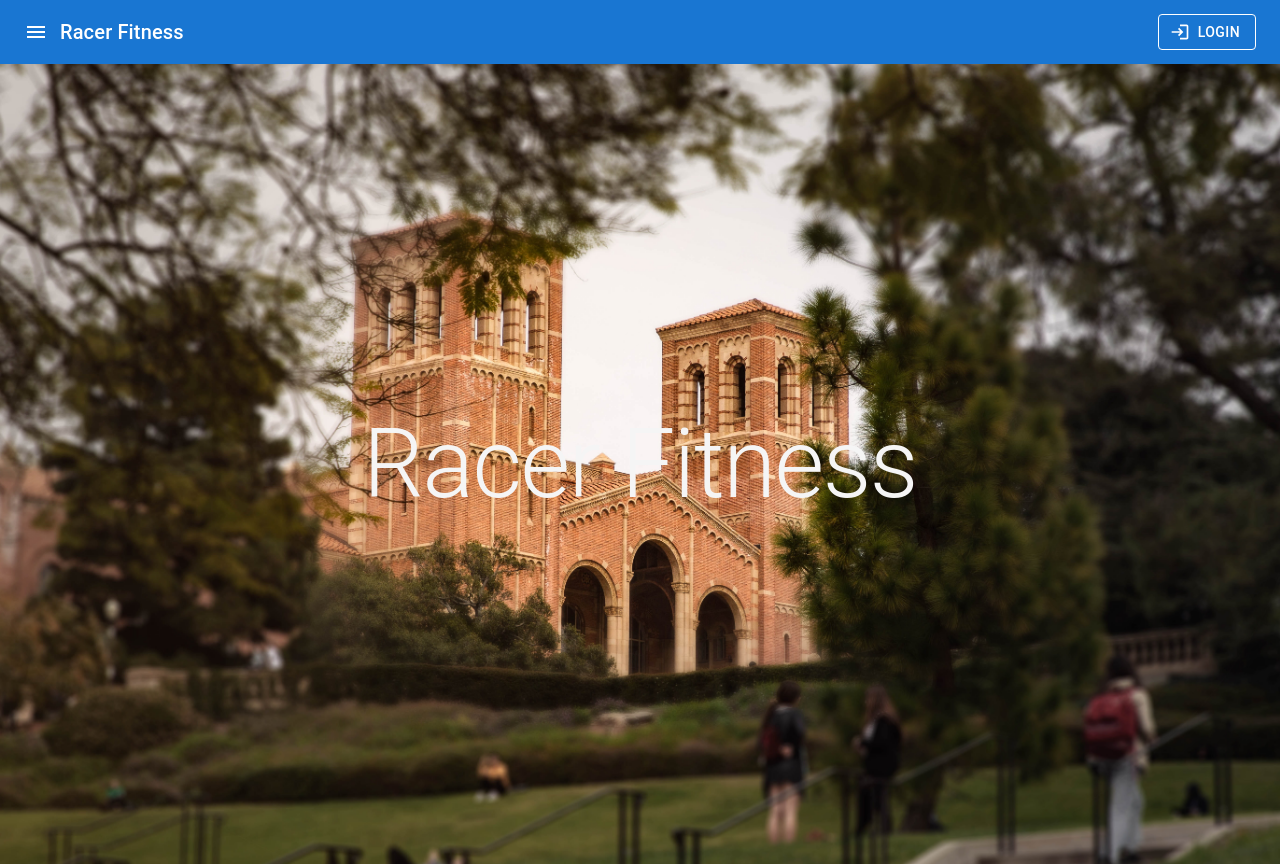
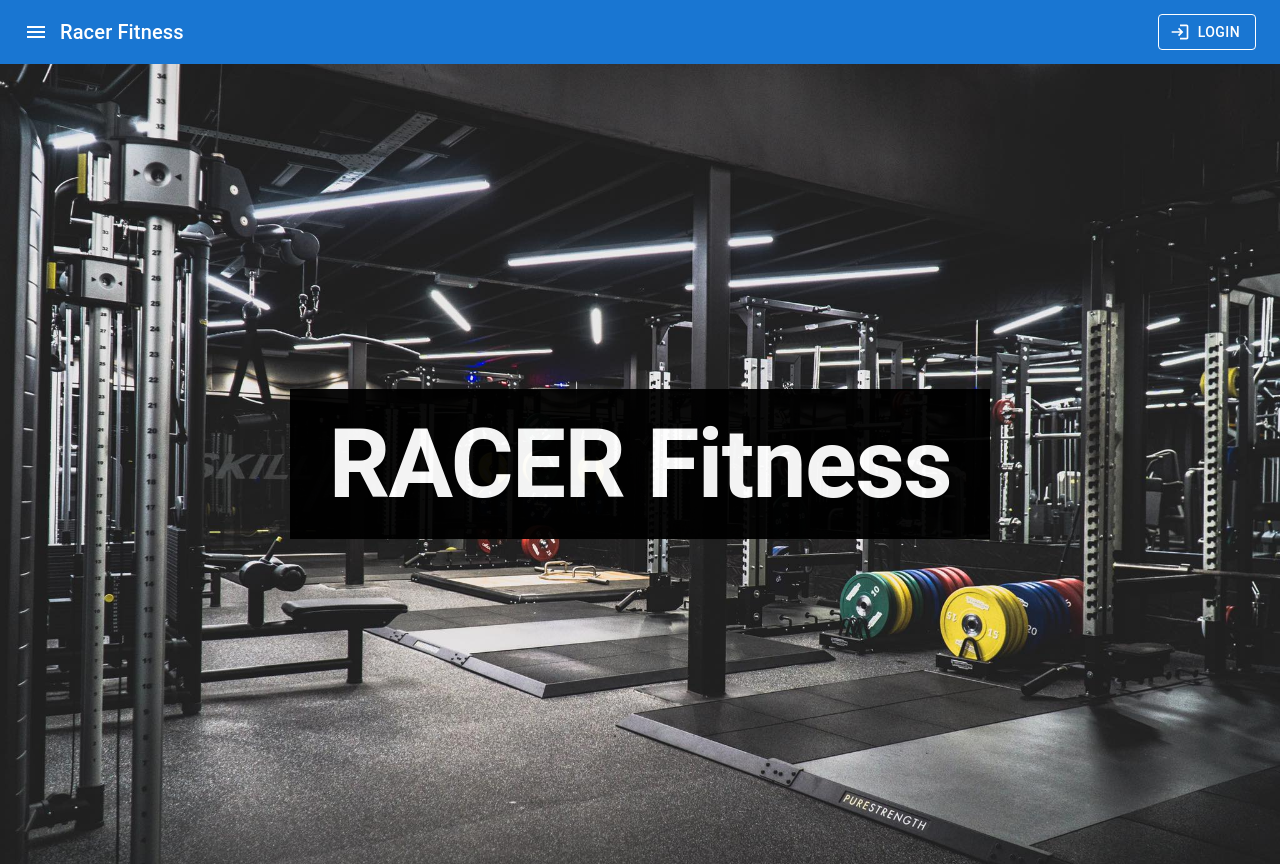
Before and after one commit to Shizhuo-Zhu/CS-35L-Fall-2022, a React (Create React App) app: page / in a window 1280 px wide. Built offline with nearby package versions, Linux system fonts and the light colour scheme; no server answers; the database is empty; the HTML template or start-up script is replaced by a standard one.

Commit message:
HomePage updated style
added new background
changed text to be more visible

```diff
--- a/src/pages/HomePage.jsx
+++ b/src/pages/HomePage.jsx
@@ -11,7 +11,7 @@ const HomePage = () => {
         class="bg"
         style={{
           backgroundImage: `url(${
-            process.env.PUBLIC_URL + "/backgroundImage.jpg"
+            process.env.PUBLIC_URL + "/background2.jpeg"
           })`,
           backgroundSize: "cover",
           height: "100vh",
@@ -21,9 +21,21 @@ const HomePage = () => {
           alignItems: "center",
         }}
       >
-        <Typography variant="h1" component="div">
-          Racer Fitness
+            <Box
+      sx={{
+        width: 700,
+        height: 150,
+        backgroundColor: 'black',
+        opacity: 0.95,
+        display: "flex",
+          justifyContent: "center",
+          alignItems: "center",
+      }}
+    >
+        <Typography variant="h1" component="div" fontWeight={"bold"} color={"white"}>
+          RACER Fitness
         </Typography>
+       </Box>
       </Box>
       <CssBaseline />
     </div>
```
Also changed, not shown: public/background2.jpeg (added).
